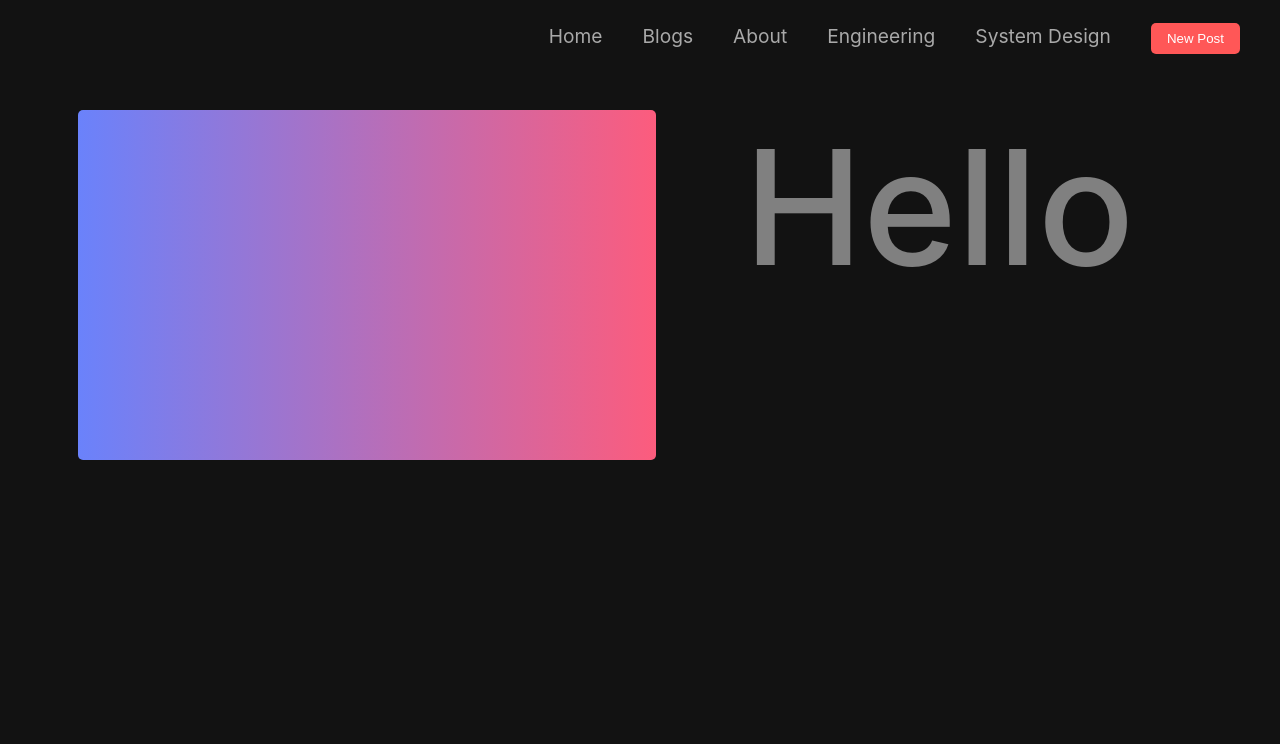
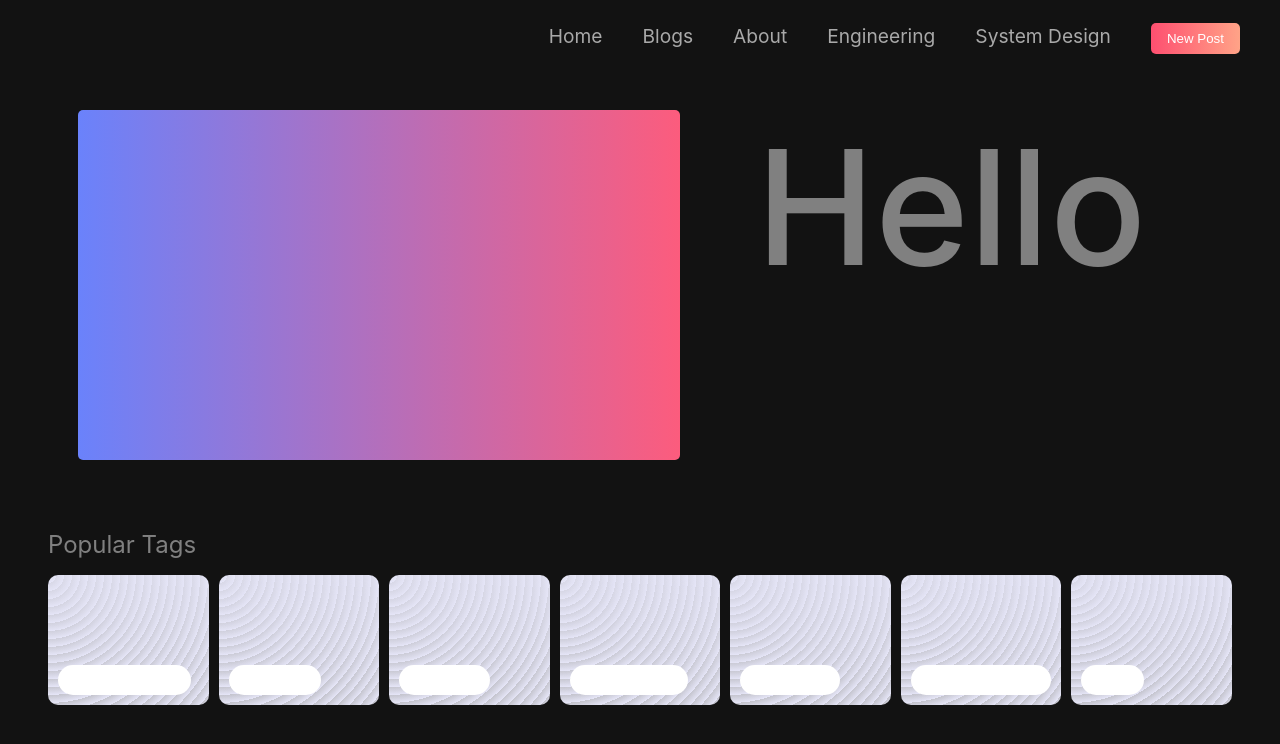
Before and after one commit to mvskiren/Project_Blog, a Next.js app: page / in a window 1280 px wide. Shown: the top 744 px of the page. Built offline with nearby package versions, Linux system fonts and the light colour scheme.

Commit message:
feat: added popular tags section

```diff
--- a/components/Header/Header.module.scss
+++ b/components/Header/Header.module.scss
@@ -52,7 +52,7 @@
       content: '';
       position: relative;
       min-width: fit-content;
-      background-color: #ff5757;
+      background-color: hsl(0, 68%, 67%);
       padding-bottom: 4px;
       border-radius: 10px;
       margin-top: 5px;
@@ -63,7 +63,8 @@
     button {
       border-radius: 5px;
       padding: 0.5rem 1rem;
-      background: #ff5757;
+      // background: #ff5757;
+      background: linear-gradient(to right,#fe4f70 0%,#ffa387 100%);
       border: none;
       color: white;
       cursor: pointer;
--- a/components/Header/HeroBlog/HeroBlog.module.scss
+++ b/components/HeroBlog/HeroBlog.module.scss
@@ -1,7 +1,7 @@
 .heroBlog{
     &__container{
         display: grid;
-        grid-template-columns: 1.1fr 1fr;
+        grid-template-columns: 1.2fr 1fr;
         grid-template-rows: max-content;
         min-height: 500px;
         padding: 30px;
@@ -13,6 +13,7 @@
             border-radius: 5px;
             width: 100%;
             min-height: 350px;
+            cursor: pointer;
         }
         &__content{
             font-size: 10rem;
@@ -22,6 +23,7 @@
             height: 100%;
             display: flex;
             justify-content: center;
+            cursor: pointer;
 
         }
     }
--- /dev/null
+++ b/components/PopularTags/PopularTags.module.scss
@@ -0,0 +1,39 @@
+.popularTagsContainer{
+
+    display: flex;
+    flex-direction: column;
+    &__heading{
+        font-size: 1.5rem;
+        color: gray;
+    }
+    &__cards{
+        display: grid;
+        grid-template-columns: repeat(7,1fr);
+        grid-template-rows: max-content;
+        min-height: 200px;
+        gap: 10px;
+        list-style: none;
+        padding: 0;
+        &__card{
+            min-height: 130px;
+            background-color: lightgrey;
+            border-radius: 10px;
+            padding: 10px;
+            display: flex;
+            justify-content: flex-start;
+            align-items: flex-end;
+            background-color: #e5e5f7;
+            // clip-path: polygon(0% 15%, 15% 15%, 15% 0%, 85% 0%, 85% 15%, 100% 15%, 100% 85%, 85% 85%, 85% 100%, 15% 100%, 15% 85%, 0% 85%);
+            cursor: pointer;
+            background-image:  repeating-radial-gradient( circle at 0 0, transparent 0, #e5e5f7 8px ), repeating-linear-gradient( #c3c3cc55, #c3c3cc );
+            & > span {
+                background-color: white;
+                width: fit-content;
+                height: 30px;
+                padding: 5px 10px;
+                border-radius: 25px;
+            }
+
+        }
+    }
+}
--- /dev/null
+++ b/components/PopularTags/PopularTags.tsx
@@ -0,0 +1,35 @@
+import React from 'react';
+import Classes from './PopularTags.module.scss';
+
+function PopularTags() {
+  return (
+    <div className={Classes.popularTagsContainer}>
+      <div className={Classes.popularTagsContainer__heading}>Popular Tags</div>
+      <ul className={Classes.popularTagsContainer__cards}>
+        <li className={Classes.popularTagsContainer__cards__card}>
+          <span>System Design</span>
+        </li>
+        <li className={Classes.popularTagsContainer__cards__card}>
+          <span>Front End</span>
+        </li>
+        <li className={Classes.popularTagsContainer__cards__card}>
+          <span>Back End</span>
+        </li>
+        <li className={Classes.popularTagsContainer__cards__card}>
+          <span>Performance</span>
+        </li>
+        <li className={Classes.popularTagsContainer__cards__card}>
+          <span>Databases</span>
+        </li>
+        <li className={Classes.popularTagsContainer__cards__card}>
+          <span>Design Patterns</span>
+        </li>
+        <li className={Classes.popularTagsContainer__cards__card}>
+          <span>React</span>
+        </li>
+      </ul>
+    </div>
+  );
+}
+
+export default PopularTags;
--- a/pages/index.tsx
+++ b/pages/index.tsx
@@ -3,7 +3,8 @@ import Head from 'next/head';
 import Image from 'next/image';
 import Classes from '../styles/Home.module.scss';
 import Header from '../components/Header/Header';
-import HeroBlog from '../components/Header/HeroBlog/HeroBlog';
+import HeroBlog from '../components/HeroBlog/HeroBlog';
+import PopularTags from '../components/PopularTags/PopularTags';
 
 const Home: NextPage = () => {
   return (
@@ -22,6 +23,9 @@ const Home: NextPage = () => {
         <section className={Classes.homeContainer__heroBlog}>
           <HeroBlog />
         </section>
+        <section className={Classes.homeContainer__popularTags}>
+          <PopularTags />
+        </section>
       </div>
     </>
   );
--- a/styles/Home.module.scss
+++ b/styles/Home.module.scss
@@ -4,7 +4,7 @@ $background--section-primary: transparent;
 .homeContainer {
   /*  layout styles  */
   display: grid;
-  grid-template-rows: 10vh 50vh repeat(9, min-content);
+  grid-template-rows: 10vh 50vh 25vh repeat(9, min-content);
   grid-template-columns:
     [full-start] minmax(3rem, 1fr) [center-start] repeat(
       8,
@@ -35,7 +35,7 @@ $background--section-primary: transparent;
   &__heroBlog {
     grid-column: center-start / center-end;
   }
-  &__intro,
+  &__popularTags,
   &__whyMynterio,
   &__products,
   &__finishings,
@@ -50,7 +50,7 @@ $background--section-primary: transparent;
     grid-column: full-start / full-end;
   }
 
-  &__intro,
+  &__popularTags,
   &__whyMynterio,
   &__products,
   &__finishings,
@@ -63,14 +63,14 @@ $background--section-primary: transparent;
     }
   }
 
-  &__intro {
+  &__popularTags {
     min-height: fit-content;
     padding: 50px 0px;
     background-color: $background--section-primary;
     // grid-auto-flow: row;
     // justify-items: center;
 
-    &__introWrapper {
+    &__popularTagsWrapper {
       display: grid;
       grid-template-columns: repeat(auto-fit, minmax(35rem, 1fr));
       @media only screen and (max-width: 1000px)  {
--- a/styles/globals.css
+++ b/styles/globals.css
@@ -4,6 +4,7 @@ body {
   margin: 0;
   font-family: -apple-system, BlinkMacSystemFont, Segoe UI, Roboto, Oxygen,
     Ubuntu, Cantarell, Fira Sans, Droid Sans, Helvetica Neue, sans-serif;
+  /* background-color: #e4e6ec; */
 }
 
 a {
```
Also changed, not shown: components/HeroBlog/HeroBlog.tsx (renamed from components/Header/HeroBlog/HeroBlog.tsx).
